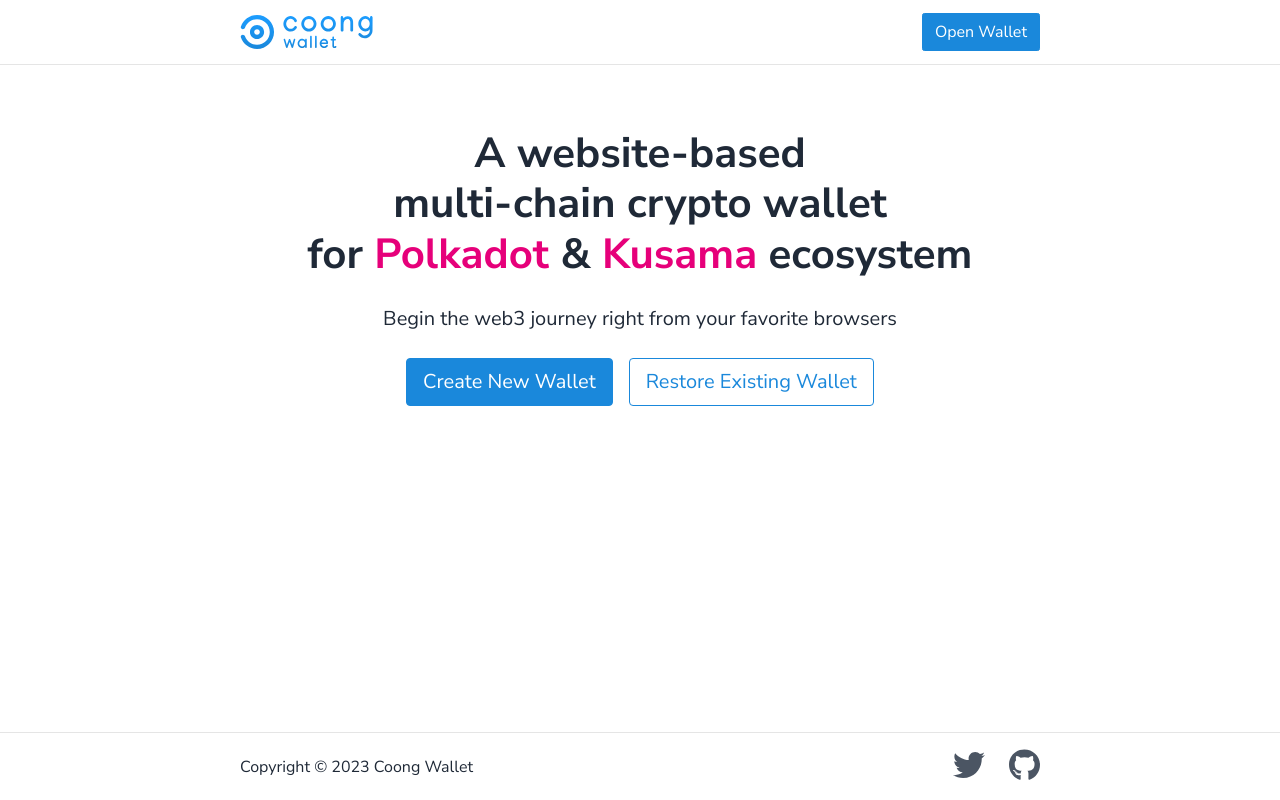
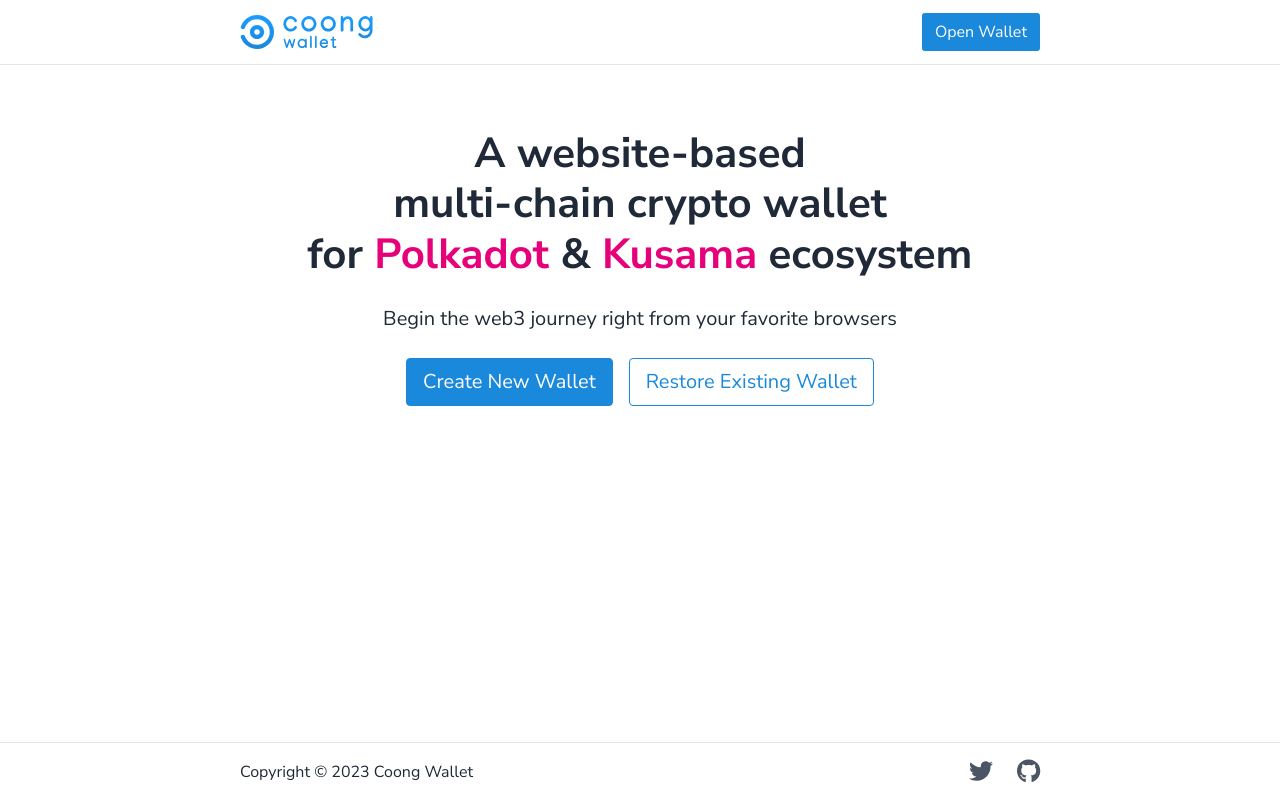
Before and after one commit to CoongCrafts/coongwallet.io, a React (Vite) app: page / in a window 1280 px wide. Built offline with nearby package versions, Linux system fonts and the light colour scheme.

Commit message:
tweak: footer icons size

```diff
--- a/src/components/Footer.tsx
+++ b/src/components/Footer.tsx
@@ -12,10 +12,10 @@
           <span>Copyright &copy; 2023 Coong Wallet</span>
           <div className='flex gap-6'>
             <a href='https://twitter.com/CoongWallet' target='_blank'>
-              <FontAwesomeIcon icon={faTwitter} size='2x' className='text-gray-600 hover:text-gray-800' />
+              <FontAwesomeIcon icon={faTwitter} size='xl' className='text-gray-600 hover:text-gray-800' />
             </a>
             <a href='https://github.com/CoongCrafts/coong-wallet' target='_blank'>
-              <FontAwesomeIcon icon={faGithub} size='2x' className='text-gray-600 hover:text-gray-800' />
+              <FontAwesomeIcon icon={faGithub} size='xl' className='text-gray-600 hover:text-gray-800' />
             </a>
           </div>
         </div>
```
